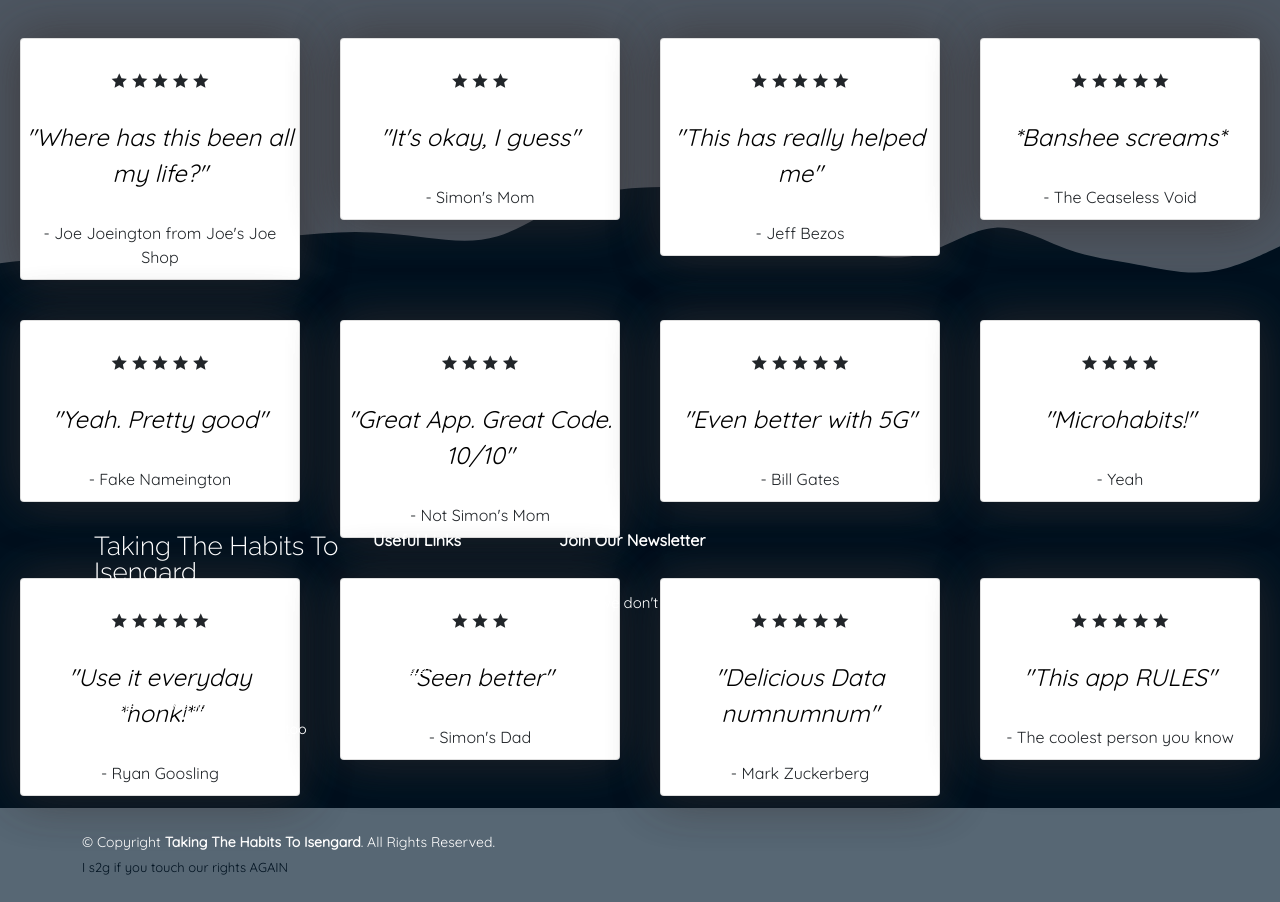
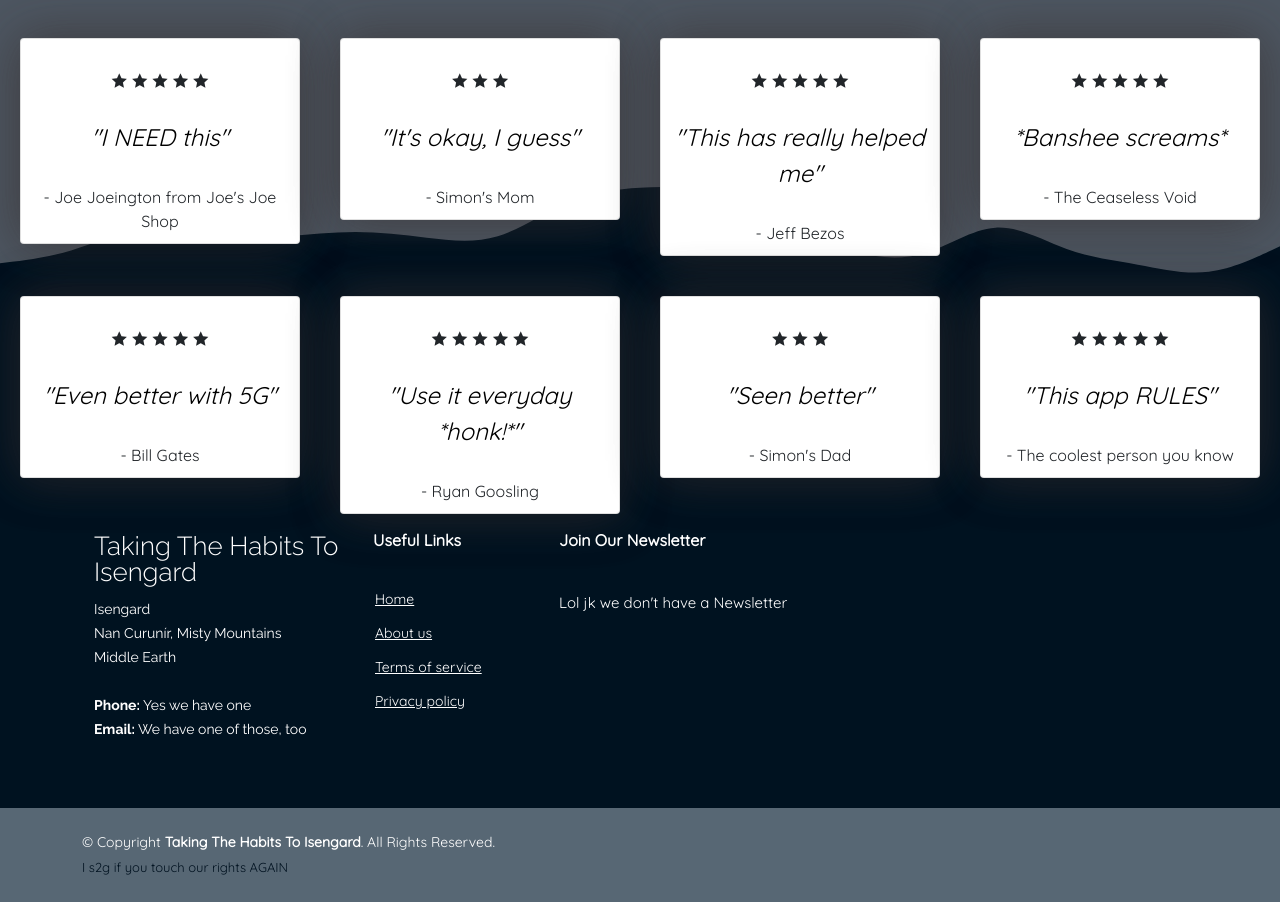
Before and after one commit to partyzl/Breaking-Bad-Habits-, a website: page client/index.html in a window 1280 px wide. Shown: the part 1996-2898 px from the top of the page. Drawn offline with nearby package versions, Linux system fonts and the light colour scheme.

Commit message:
updated cards reviews

```diff
--- a/client/index.html
+++ b/client/index.html
@@ -261,7 +261,7 @@
                     <i class="ri-star-fill"></i>
                   </div>
                   <br />
-                  <p><i>"Where has this been all my life?"</i></p>
+                  <p><i>"I NEED this"</i></p>
                   <p2>- Joe Joeington from Joe's Joe Shop</p2>
               </div>
           </div>
@@ -305,33 +305,9 @@
                   <p2>- The Ceaseless Void</p2>
               </div>
           </div>
-          <div class="column">
-            <div class="card">
-                <div class="stars">
-                  <i class="ri-star-fill"></i>
-                  <i class="ri-star-fill"></i>
-                  <i class="ri-star-fill"></i>
-                  <i class="ri-star-fill"></i>
-                  <i class="ri-star-fill"></i>
-                </div>
-                <br />
-                <p><i>"Yeah. Pretty good"</i></p>
-                <p2>- Fake Nameington</p2>
-            </div>
-        </div>
-        <div class="column">
-            <div class="card">
-                <div class="stars">
-                  <i class="ri-star-fill"></i>
-                  <i class="ri-star-fill"></i>
-                  <i class="ri-star-fill"></i>
-                  <i class="ri-star-fill"></i>
-                </div>
-                <br />
-                <p><i>"Great App. Great Code. 10/10"</i></p>
-                <p2>- Not Simon's Mom</p2>
-            </div>
-        </div>
+
+
+
         <div class="column">
             <div class="card">
                 <div class="stars">
@@ -346,19 +322,8 @@
                 <p2>- Bill Gates</p2>
             </div>
         </div>
-        <div class="column">
-            <div class="card">
-                <div class="stars">
-                  <i class="ri-star-fill"></i>
-                  <i class="ri-star-fill"></i>
-                  <i class="ri-star-fill"></i>
-                  <i class="ri-star-fill"></i>
-                </div>
-                <br />
-                <p><i>"Microhabits!"</i></p>
-                <p2>- Yeah</p2>
-            </div>
-        </div>
+
+
         <div class="column">
           <div class="card">
               <div class="stars">
@@ -385,20 +350,8 @@
               <p2>- Simon's Dad</p2>
           </div>
       </div>
-      <div class="column">
-          <div class="card">
-              <div class="stars">
-                <i class="ri-star-fill"></i>
-                <i class="ri-star-fill"></i>
-                <i class="ri-star-fill"></i>
-                <i class="ri-star-fill"></i>
-                <i class="ri-star-fill"></i>
-              </div>
-              <br />
-              <p><i>"Delicious Data numnumnum"</i></p>
-              <p2>- Mark Zuckerberg</p2>
-          </div>
-      </div>
+
+
       <div class="column">
           <div class="card">
               <div class="stars">
```
Also changed, not shown: client/dashboard.html (+11 -60 lines).
